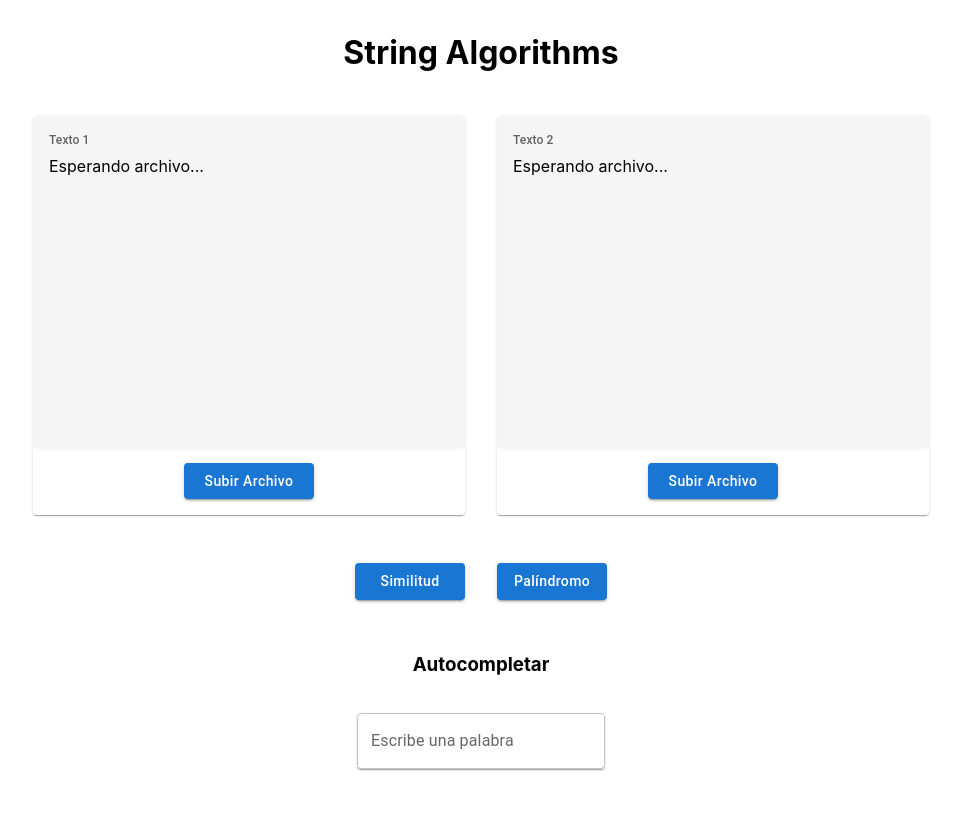
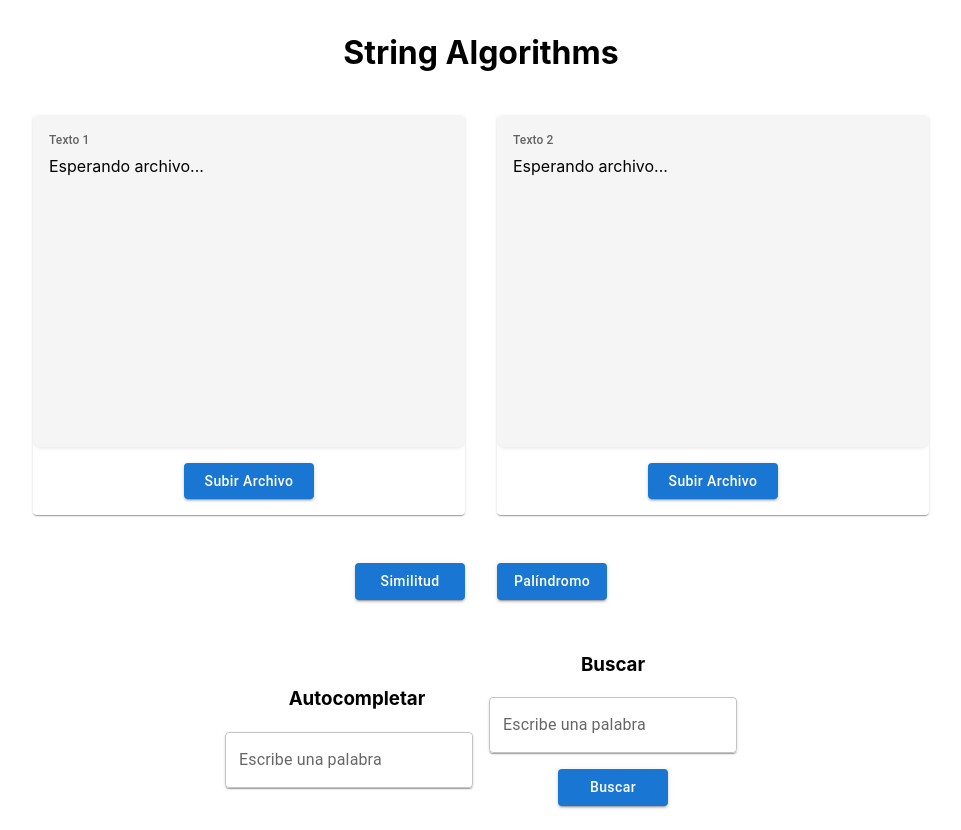
Before and after one commit to JimenaCarmona2/String-Algorithms-UI, a React (Vite) app in the folder string-algorithms-app/: page / in a window 1280 px wide. Shown: the whole page, without its empty margins (159-1120 px from the left). Before the commit the page ends 800 px from the top, so only its background shows below. Built offline with nearby package versions, Linux system fonts and the light colour scheme.

Commit message:
Z para Buscar
Se agregó función highlightedZHTML en Z.tsx y se implementó en App.tsx para la funcionalidad de Buscar

Se hizo un pequeño cambio de importación en Manacher para la función default de Z

```diff
--- a/string-algorithms-app/src/App.tsx
+++ b/string-algorithms-app/src/App.tsx
@@ -7,7 +7,9 @@ import Stack from '@mui/material/Stack'
 import ActionButton from './components/ActionButton';
 import highlightedPalindromeHTML from './algorithms/Manacher';
 import highlightedLCSHTML from './algorithms/LCS';
+import highlightedZHTML from './algorithms/Z';
 import SearchBar from './components/SearchBar';
+import { TextField } from '@mui/material';
 
 function App() {
   // contenido de los dos archivos de texto
@@ -18,6 +20,14 @@ function App() {
   // búsqueda se modifica este estado con las etiquetas de <mark> para subrayar el texto dependiendo de la operación
   const [text1Content, setText1Content] = React.useState<string>('Esperando archivo...');
   const [text2Content, setText2Content] = React.useState<string>('Esperando archivo...');
+
+  // Estado para guardar el valor del TextField para la funcionalidad de buscar
+  const [inputValue, setInputValue] = React.useState('');
+
+  // Función para manejar el cambio en el TextField
+  const handleInputChange = (event: React.ChangeEvent<HTMLInputElement>) => {
+    setInputValue(event.target.value); // Actualiza el estado con el nuevo valor
+  };
 
   // Convierte fileContent1 en un arreglo de palabras
   const arrayOfWords = fileContent1.split(/\s+/).map((word) => word.trim()).filter((word) => word.length > 0);
@@ -47,13 +57,25 @@ function App() {
           <ActionButton algorithmText='Palíndromo' onClick={() => highlightedPalindromeHTML(fileContent1, setText1Content, fileContent2, setText2Content)}></ActionButton>
         </Stack>
 
-        <h3>Autocompletar</h3>
-        <Card sx={{margin: '16px'}}>
+        <div className='row'>
           <div className='column'>
-            <SearchBar arrayOfWords={arrayOfWords}></SearchBar>
+            <h3>Autocompletar</h3>
+            <Card sx={{marginRight: '16px'}}>
+                <SearchBar arrayOfWords={arrayOfWords}></SearchBar>
+            </Card>
           </div>
-        </Card>
+          <div className='column'>
+            <h3>Buscar</h3>
+            <div className='row'></div>
+            <Card>
+              <TextField label="Escribe una palabra" variant="outlined" value={inputValue} onChange={handleInputChange} />
+            </Card>
+              <ActionButton algorithmText='Buscar' onClick={() => highlightedZHTML(inputValue, fileContent1, setText1Content)}></ActionButton>
+          </div>
+        </div>
+
     </div>
+
   )
 }
 
--- a/string-algorithms-app/src/algorithms/Manacher.tsx
+++ b/string-algorithms-app/src/algorithms/Manacher.tsx
@@ -1,4 +1,4 @@
-import Z from './Z'
+import { Z } from './Z'
 
 function computeManacherString(T: string) {
     let manacherString = '';
--- a/string-algorithms-app/src/algorithms/Z.tsx
+++ b/string-algorithms-app/src/algorithms/Z.tsx
@@ -44,7 +44,7 @@ function computeZArray(S: string) {
 
 // regresa los índices en donde empieza la subcadena P dentro de T, para poder encontrar el rango
 // en el que está la palabra se calcula el índice más el tamaño de P
-export default function Z(T: string, P: string) {
+export function Z(T: string, P: string) {
     let indexes = Array(0);
 
     let S = P + '$' + T;
@@ -62,3 +62,34 @@ export default function Z(T: string, P: string) {
 
     return indexes;
 }
+
+// regresa un html con etiquetas de <mark> que subrayan las palabras que coincidan
+export default function highlightedZHTML(P: string, T: string, setText1Content: React.Dispatch<React.SetStateAction<string>>) {
+    let ZResult = Z(T, P);
+
+    if (ZResult.length === 0) {
+        setText1Content(T);
+        return;
+    }
+
+    // Subrayar la primera coincidencia
+    const startIndex = ZResult[0];
+    const endIndex = startIndex + P.length;
+
+    let highlightedText = '';
+    let i = 0;
+
+    while (i < T.length) {
+        if (i === startIndex) {
+            highlightedText += '<mark style="background-color: lightblue;">';
+            highlightedText += T.slice(startIndex, endIndex);
+            highlightedText += '</mark>';
+            i = endIndex; // Mueve el índice al final de la coincidencia
+        } else {
+            highlightedText += T[i];
+            i++;
+        }
+    }
+
+    setText1Content(highlightedText);
+}
```
